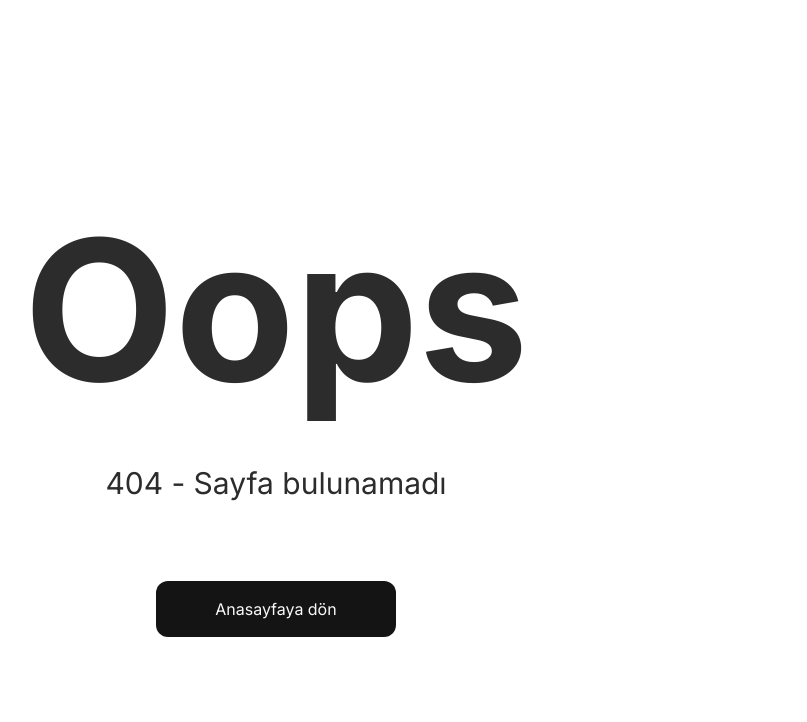
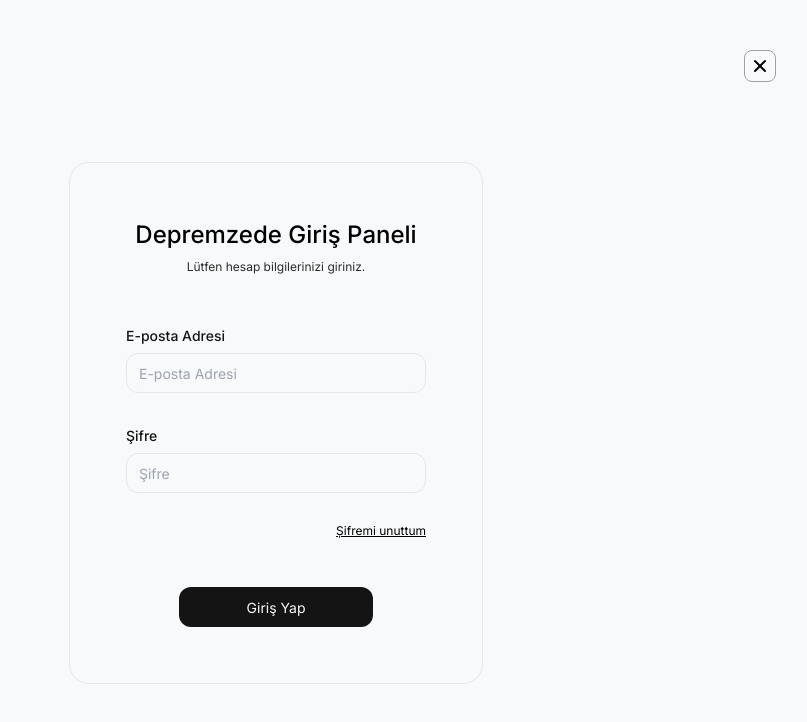
Before and after one commit to mustafamengutay/depremzede, a React (Create React App) app: page /giris-yap in a window 1280 px wide. Before the commit this address had no page. Shown: the top 722 px of the page, without its empty margins (364-1171 px from the left). Built offline with nearby package versions, Linux system fonts and the light colour scheme; the HTML template or start-up script is replaced by a standard one; what tailwindcss-animated would draw is missing.

Commit message:
feat: add login page

```diff
--- /dev/null
+++ b/src/pages/Login.jsx
@@ -0,0 +1,42 @@
+import React, { useEffect } from 'react';
+import { setBackgroundColorWhite } from '../utils/BackgroundColorUtils';
+import { resetLocation } from '../utils/ScrollUtils';
+import Input from '../components/form/elements/Input';
+import CloseButton from '../components/layouts/CloseButton';
+
+const Login = () => {
+  useEffect(() => {
+    // Page Settings
+    setBackgroundColorWhite();
+    resetLocation();
+  }, []);
+  return (
+    <div className="h-screen mx-35 my-[50px]">
+      <div className="mt-10 flex justify-end items-start">
+        <CloseButton />
+      </div>
+      <div className="flex justify-center items-center mt-20">
+        <div className="border py-14 px-14 rounded-5 flex flex-col items-center">
+          <div className="flex flex-col gap-2 mb-12">
+            <h1 className="font-medium text-2xl">Depremzede Giriş Paneli</h1>
+            <p className="text-xs text-center text-grey-1">
+              Lütfen hesap bilgilerinizi giriniz.
+            </p>
+          </div>
+          <div className="flex flex-col gap-6 mb-12">
+            <Input title="E-posta Adresi" />
+            <Input title="Şifre" />
+            <a className="text-xs text-right underline" href="#">
+              Șifremi unuttum
+            </a>
+          </div>
+          <button className="w-48.5 h-10 text-base text-white rounded-xl bg-black px-4 py-2">
+            Giriş Yap
+          </button>
+        </div>
+      </div>
+    </div>
+  );
+};
+
+export default Login;
--- a/src/router/AppRouter.jsx
+++ b/src/router/AppRouter.jsx
@@ -16,13 +16,13 @@ import InventoriesList from '../pages/InventoriesList';
 import CreateOfficerForm from '../pages/CreateOfficerForm';
 import OfficerRequests from '../pages/OfficerRequests';
 import NotFound from '../pages/NotFound';
-// import Login from '../pages/Login';
+import Login from '../pages/Login';
 
 const AppRouter = () => {
   return (
     <Routes>
       <Route exact path="/" element={<Home />} />
-      {/* <Route path="/giris-yap" element={<Login />} /> */}
+      <Route path="/giris-yap" element={<Login />} />
 
       <Route path="/bagis" element={<Donation />} />
       <Route path="/enkaz-altinda-olanlar" element={<UnderDebrisList />} />
```
